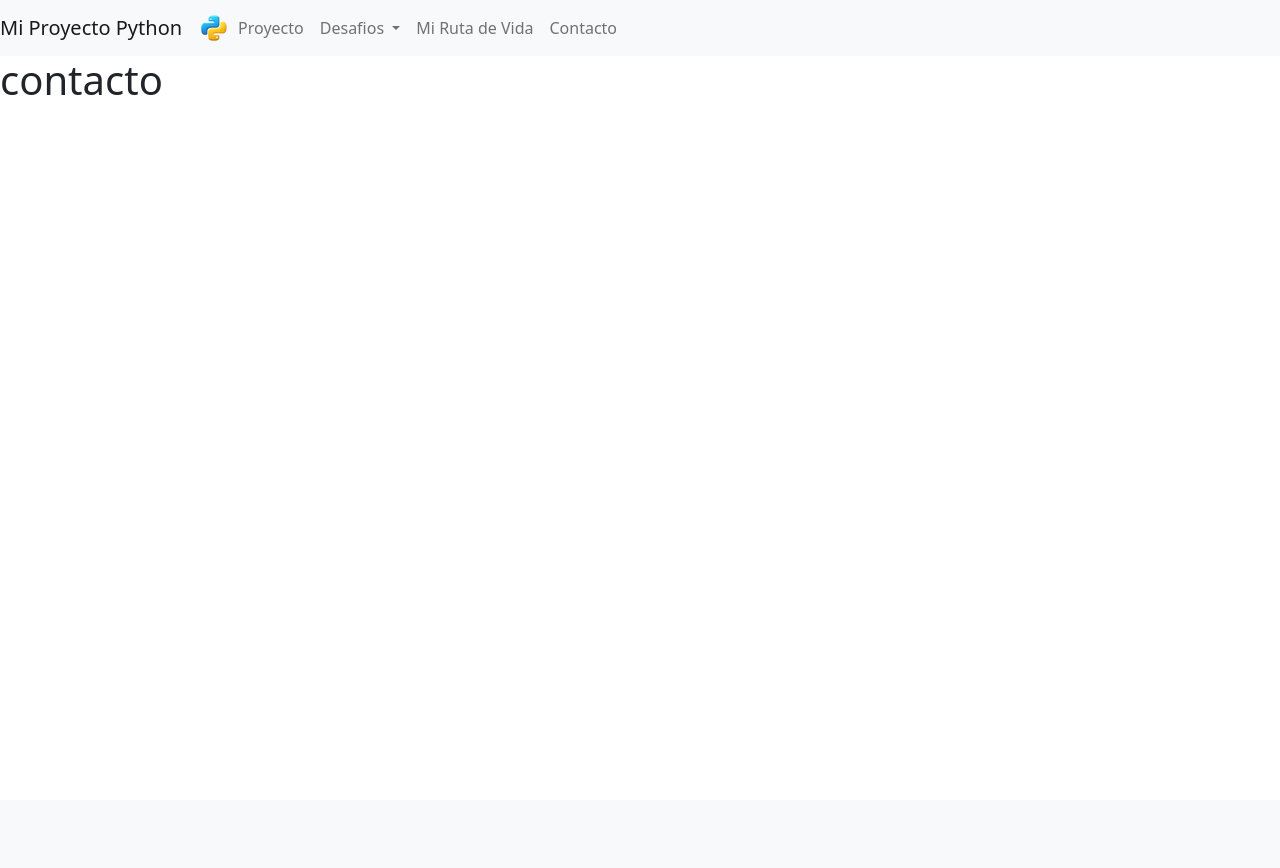
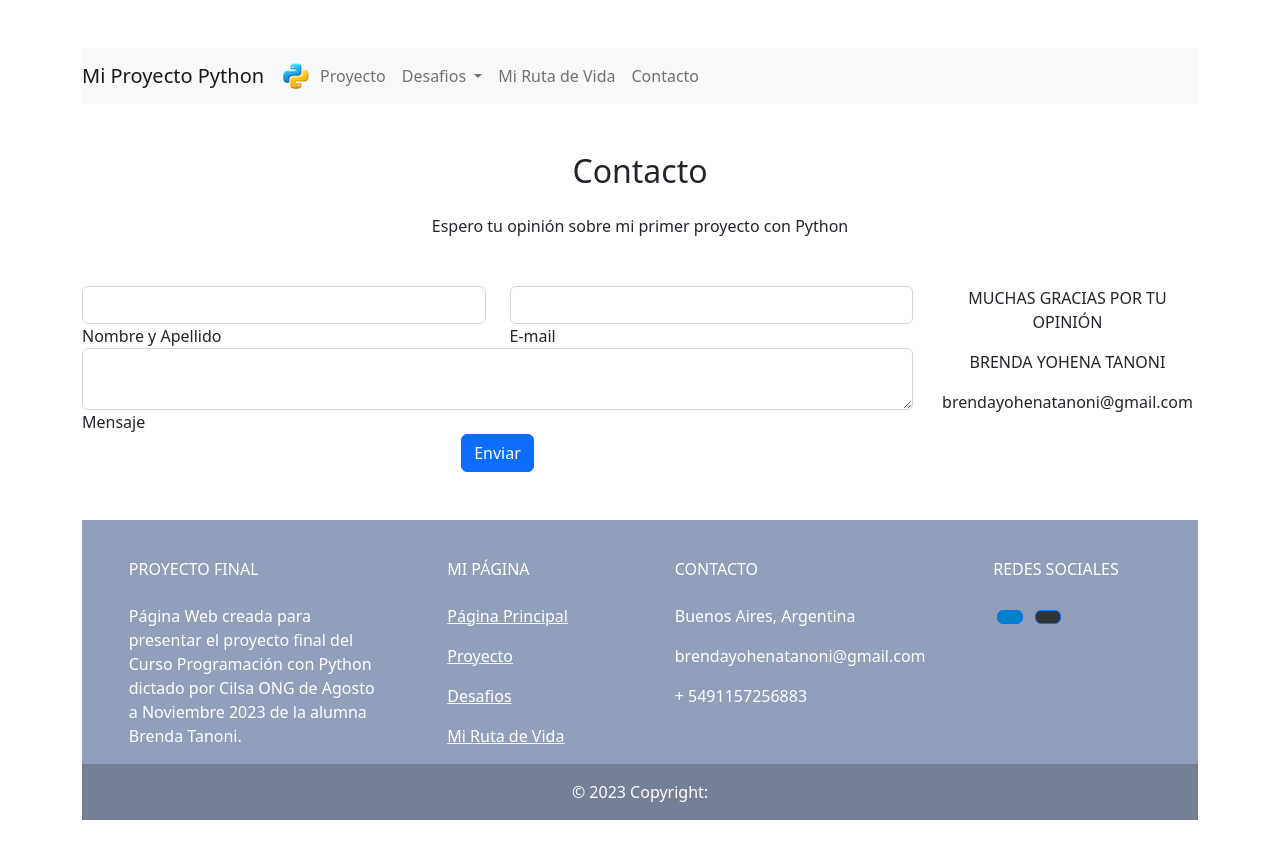
Before and after one commit to tanonibrenda/cilsaProyecto, a Flask app: page /contacto in a window 1280 px wide. Before the commit the page ends 95 px from the top, so only its background shows below. Run offline with Flask 3, Linux system fonts and the light colour scheme.

Commit message:
base_funcion

```diff
--- a/app.py
+++ b/app.py
@@ -1,4 +1,5 @@
-from flask import Flask, render_template
+
+from flask import Flask, render_template, request
 
 app = Flask(__name__)
 
@@ -10,9 +11,24 @@ def principal():
 def desafios():
     return render_template('desafios.html')
 
-@app.route("/proyecto")
+@app.route("/proyecto", methods=['GET', 'POST'])
 def proyecto():
+    if request.method == 'POST':
+        # Obtener datos del formulario
+        informacion = request.form.get('informacion')
+
+        # Guardar información en un archivo .txt
+        with open('informacion.txt', 'a') as file:
+            file.write(informacion + '\n')
+
     return render_template('proyecto.html')
+
+@app.route("/ver_informacion")
+def ver_informacion():
+    with open('informacion.txt', 'r') as file:
+        informacion = file.read()
+
+    return render_template('ver_informacion.html', informacion=informacion)
 
 @app.route("/mirutadevida")
 def mirutadevida():
--- /dev/null
+++ b/informacion.txt
@@ -0,0 +1,2 @@
+texto de prueba
+texto de prueba
--- a/static/css/style.css
+++ b/static/css/style.css
@@ -22,3 +22,8 @@
     text-align: center;
 
 }
+
+/* footer */
+footer{
+    margin: 0;
+}
--- a/templates/contacto.html
+++ b/templates/contacto.html
@@ -2,7 +2,7 @@
 <html lang="es">
 
 <head>
-  <title>Title</title>
+  <title>Contacto</title>
   <!-- Required meta tags -->
   <meta charset="utf-8">
   <meta name="viewport" content="width=device-width, initial-scale=1, shrink-to-fit=no">
@@ -19,11 +19,99 @@
     {% include 'partials/navbar.html' %}
   </header>
   <main>
-    <h1>contacto</h1>
 
+    <div class="container my-5">
+    <!--Section: Contact v.2-->
+    <section class="mb-4">
+
+  <!--Section heading-->
+    <h2 class="h1-responsive font-weight-bold text-center my-4">Contacto</h2>
+  <!--Section description-->
+  <p class="text-center w-responsive mx-auto mb-5">Espero tu opinión sobre mi primer proyecto con Python </p>
+
+  <div class="row">
+
+      <!--Grid column-->
+      <div class="col-md-9 mb-md-0 mb-5">
+          <form id="contact-form" name="contact-form" action="mail.php" method="POST">
+
+              <!--Grid row-->
+              <div class="row">
+
+                  <!--Grid column-->
+                  <div class="col-md-6">
+                      <div class="md-form mb-0">
+                          <input type="text" id="name" name="name" class="form-control">
+                          <label for="name" class="">Nombre y Apellido</label>
+                      </div>
+                  </div>
+                  <!--Grid column-->
+
+                  <!--Grid column-->
+                  <div class="col-md-6">
+                      <div class="md-form mb-0">
+                          <input type="text" id="email" name="email" class="form-control">
+                          <label for="email" class="">E-mail</label>
+                      </div>
+                  </div>
+                  <!--Grid column-->
+
+              </div>
+              <!--Grid row-->
+
+
+
+              <!--Grid row-->
+              <div class="row">
+
+                  <!--Grid column-->
+                  <div class="col-md-12">
+
+                      <div class="md-form">
+                          <textarea type="text" id="message" name="message" rows="2" class="form-control md-textarea"></textarea>
+                          <label for="message">Mensaje</label>
+                      </div>
+
+                  </div>
+              </div>
+              <!--Grid row-->
+
+          </form>
+
+          <div class="text-center text-md-left">
+              <a class="btn btn-primary" onclick="document.getElementById('contact-form').submit();">Enviar</a>
+          </div>
+          <div class="status"></div>
+      </div>
+      <!--Grid column-->
+
+      <!--Grid column-->
+      <div class="col-md-3 text-center">
+          <ul class="list-unstyled mb-0">
+              <li><i class="fas fa-map-marker-alt fa-2x"></i>
+                  <p>MUCHAS GRACIAS POR TU OPINIÓN</p>
+              </li>
+
+              <li><i class="fas fa-phone mt-4 fa-2x"></i>
+                  <p>BRENDA YOHENA TANONI</p>
+              </li>
+
+              <li><i class="fas fa-envelope mt-4 fa-2x"></i>
+                  <p>brendayohenatanoni@gmail.com</p>
+              </li>
+          </ul>
+      </div>
+      <!--Grid column-->
+
+  </div>
+
+</section>
+<!--Section: Contact v.2-->
+</div>
   </main>
   <footer>
     <!-- place footer here -->
+    {% include 'partials/footer.html' %}
   </footer>
   <!-- Bootstrap JavaScript Libraries -->
   <script src="https://cdn.jsdelivr.net/npm/@popperjs/core@2.11.6/dist/umd/popper.min.js"
--- a/templates/partials/footer.html
+++ b/templates/partials/footer.html
@@ -0,0 +1,104 @@
+
+<div class="container my-5">
+
+
+
+    <footer
+            class="text-center text-lg-start text-white"
+            style="background-color: #929fba"
+            >
+      <!-- Grid container -->
+      <div class="container p-4 pb-0">
+        <!-- Section: Links -->
+        <section class="">
+          <!--Grid row-->
+          <div class="row">
+            <!-- Grid column -->
+            <div class="col-md-3 col-lg-3 col-xl-3 mx-auto mt-3">
+              <h6 class="text-uppercase mb-4 font-weight-bold">
+                Proyecto Final
+              </h6>
+              <p>
+                Página Web creada para presentar el proyecto final del Curso Programación con Python dictado por Cilsa ONG de Agosto a Noviembre 2023 de la alumna Brenda Tanoni.
+              </p>
+            </div>
+            <!-- Grid column -->
+
+            <hr class="w-100 clearfix d-md-none" />
+
+            <!-- Grid column -->
+            <div class="col-md-2 col-lg-2 col-xl-2 mx-auto mt-3">
+              <h6 class="text-uppercase mb-4 font-weight-bold">Mi Página</h6>
+              <p>
+                <a class="text-white">Página Principal</a>
+              </p>
+              <p>
+                <a class="text-white">Proyecto</a>
+              </p>
+              <p>
+                <a class="text-white">Desafios</a>
+              </p>
+              <p>
+                <a class="text-white">Mi Ruta de Vida</a>
+              </p>
+            </div>
+            <!-- Grid column -->
+
+            <hr class="w-100 clearfix d-md-none" />
+
+            <!-- Grid column -->
+            <hr class="w-100 clearfix d-md-none" />
+
+            <!-- Grid column -->
+            <div class="col-md-4 col-lg-3 col-xl-3 mx-auto mt-3">
+              <h6 class="text-uppercase mb-4 font-weight-bold">Contacto</h6>
+              <p><i class="fas fa-home mr-3"></i> Buenos Aires, Argentina</p>
+              <p><i class="fas fa-envelope mr-3"></i> brendayohenatanoni@gmail.com</p>
+              <p><i class="fas fa-phone mr-3"></i> + 5491157256883</p>
+
+            </div>
+            <!-- Grid column -->
+
+            <!-- Grid column -->
+            <div class="col-md-3 col-lg-2 col-xl-2 mx-auto mt-3">
+              <h6 class="text-uppercase mb-4 font-weight-bold">Redes Sociales</h6>
+
+
+
+              <!-- Linkedin -->
+              <a
+                 class="btn btn-primary btn-floating m-1"
+                 style="background-color: #0082ca"
+                 href="#!"
+                 role="button"
+                 ><i class="fab fa-linkedin-in"></i
+                ></a>
+              <!-- Github -->
+              <a
+                 class="btn btn-primary btn-floating m-1"
+                 style="background-color: #333333"
+                 href="#!"
+                 role="button"
+                 ><i class="fab fa-github"></i
+                ></a>
+            </div>
+          </div>
+          <!--Grid row-->
+        </section>
+        <!-- Section: Links -->
+      </div>
+      <!-- Grid container -->
+
+      <!-- Copyright -->
+      <div
+           class="text-center p-3"
+           style="background-color: rgba(0, 0, 0, 0.2)"
+           >
+        © 2023 Copyright:
+
+      </div>
+      <!-- Copyright -->
+    </footer>
+    <!-- Footer -->
+  </div>
+  <!-- End of .container -->
--- a/templates/partials/navbar.html
+++ b/templates/partials/navbar.html
@@ -1,3 +1,4 @@
+<div class="container my-5">
 <navbar>
     <!-- Barra de navegacion-->
     <nav class="navbar navbar-expand-lg navbar-light bg-light">
@@ -37,3 +38,4 @@
       </div>
     </nav>
   </navbar>
+</div>
```
Also changed, not shown: templates/proyecto.html (+14 -0 lines), templates/ver_informacion.html (added, +35 -0 lines).
